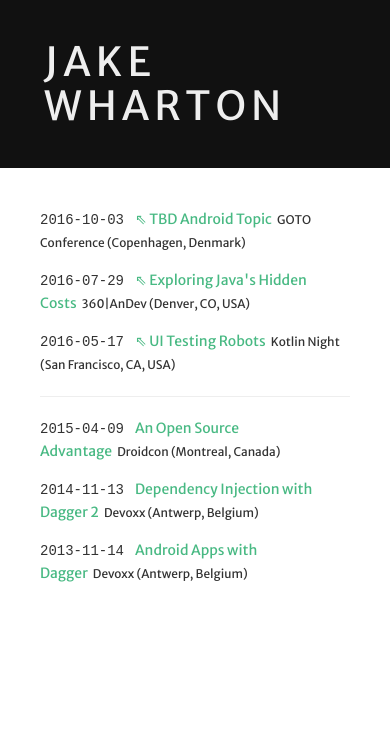
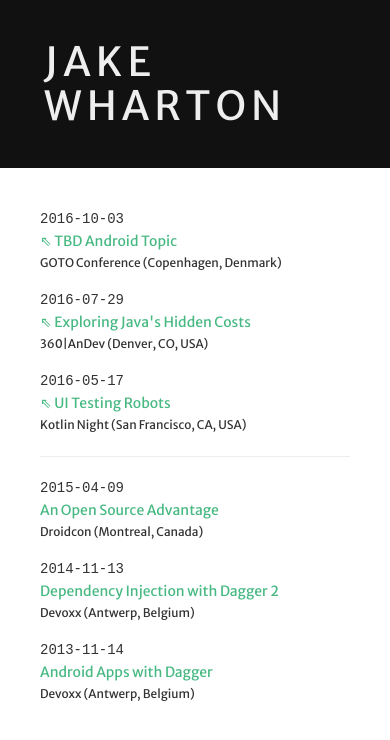
Before and after one commit to JakeWharton/jakewharton.com, a Jekyll site: the page built from presentations.html, in a window 390 px wide. Shown: the top 740 px of the page. Built offline with Jekyll 4.4.1, drawn with Linux system fonts in a browser that asks for light colours; nearby versions of some CDN libraries.

Commit message:
Make presentation list responsive.

```diff
--- a/presentations.html
+++ b/presentations.html
@@ -8,7 +8,11 @@
 <ul class="presentation-list list-unstyled">
 {% for presentation in sorted_presentations %}
   {% if presentation.date > site.time %}
-  <li class="presentation"><span class="date">{{ presentation.date | date: "%Y-%m-%d" }}&nbsp;</span>&nbsp;{% if presentation.listing %}<a href="{{ presentation.listing }}">⇖ {% endif %}{{ presentation.title }}{% if presentation.listing %}</a>{% endif %}&nbsp;&nbsp;<small>{{ presentation.event }} ({{ presentation.location }})</small></li>
+  <li class="presentation">
+    <span class="date">{{ presentation.date | date: "%Y-%m-%d" }}</span>
+    {% if presentation.listing %}<a href="{{ presentation.listing }}">⇖ {% endif %}{{ presentation.title }}{% if presentation.listing %}</a>{% endif %}
+    <small>{{ presentation.event }} ({{ presentation.location }})</small>
+  </li>
   {% endif %}
 {% endfor %}
 </ul>
@@ -16,7 +20,11 @@
 <ul class="presentation-list list-unstyled">
 {% for presentation in sorted_presentations %}
   {% if presentation.date <= site.time %}
-  <li class="presentation"><span class="date">{{ presentation.date | date: "%Y-%m-%d" }}&nbsp;</span>&nbsp;<a href="{{ presentation.url }}">{{ presentation.title }}</a>&nbsp;&nbsp;<small>{{ presentation.event }} ({{ presentation.location }})</small></li>
+  <li class="presentation">
+    <span class="date">{{ presentation.date | date: "%Y-%m-%d" }}</span>
+    <a href="{{ presentation.url }}">{{ presentation.title }}</a>
+    <small>{{ presentation.event }} ({{ presentation.location }})</small>
+  </li>
   {% endif %}
 {% endfor %}
 </ul>
--- a/static/app.css
+++ b/static/app.css
@@ -156,6 +156,19 @@
 
 .presentation-list .date {
   font-family: monospace;
+  padding-right: 10px;
+}
+.presentation-list small {
+  padding-left: 5px;
+}
+@media (max-width: 767px) {
+  .presentation-list .date {
+    display: block;
+  }
+  .presentation-list small {
+    display: block;
+    padding-left: 0;
+  }
 }
 
 .presentation section {
```
